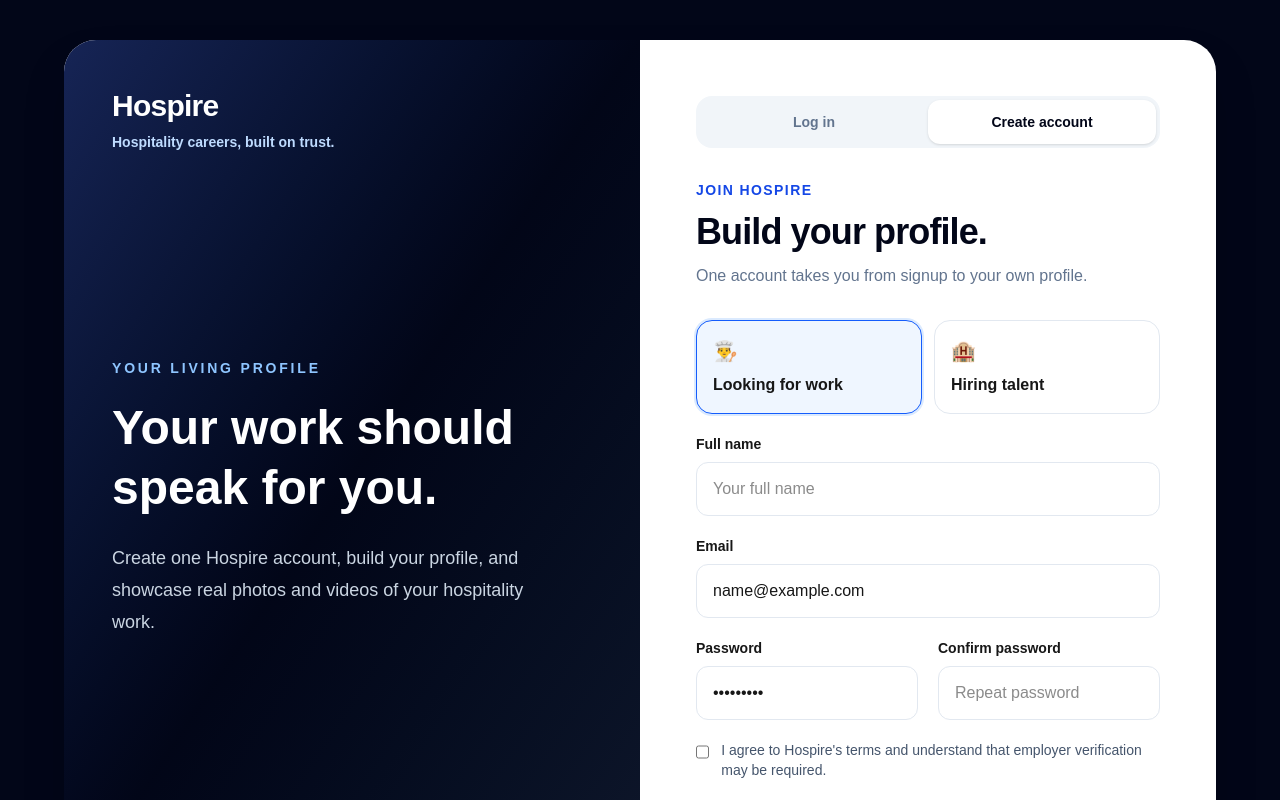
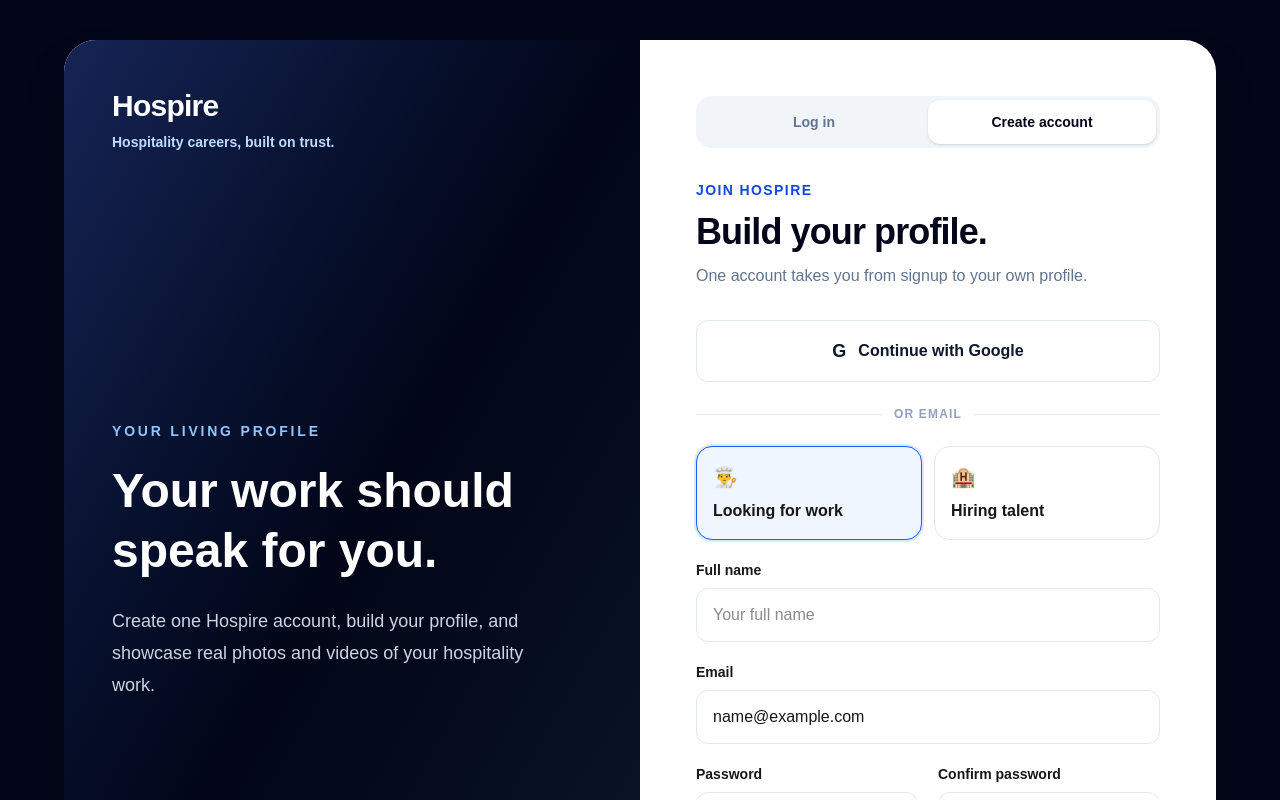
Before and after one commit to samayraa326-beep/hospire2, a Next.js app: page / in a window 1280 px wide. Both pictures are taken after typing "name@example.com", "Sample123" into the empty fields and a click on the button "Create account". Shown: the top 800 px of the page. Built offline with nearby package versions, Linux system fonts and the light colour scheme; no server answers.

Commit message:
Add Google sign-in to main auth page

```diff
--- a/app/page.tsx
+++ b/app/page.tsx
@@ -10,7 +10,6 @@
 export default function Home() {
   const router = useRouter();
   const supabase = createClient();
-
   const [mode, setMode] = useState<Mode>("login");
   const [role, setRole] = useState<Role>("candidate");
   const [name, setName] = useState("");
@@ -19,6 +18,7 @@
   const [confirmPassword, setConfirmPassword] = useState("");
   const [accepted, setAccepted] = useState(false);
   const [loading, setLoading] = useState(false);
+  const [googleLoading, setGoogleLoading] = useState(false);
   const [message, setMessage] = useState("");
   const [error, setError] = useState("");
 
@@ -26,6 +26,20 @@
     setMode(nextMode);
     setError("");
     setMessage("");
+  }
+
+  async function handleGoogle() {
+    setError("");
+    setMessage("");
+    setGoogleLoading(true);
+    const { error: oauthError } = await supabase.auth.signInWithOAuth({
+      provider: "google",
+      options: { redirectTo: `${window.location.origin}/onboarding` },
+    });
+    if (oauthError) {
+      setError(oauthError.message);
+      setGoogleLoading(false);
+    }
   }
 
   async function handleSubmit(event: FormEvent<HTMLFormElement>) {
@@ -40,18 +54,12 @@
         setLoading(false);
         return;
       }
-
-      const { error: loginError } = await supabase.auth.signInWithPassword({
-        email: email.trim(),
-        password,
-      });
-
+      const { error: loginError } = await supabase.auth.signInWithPassword({ email: email.trim(), password });
       if (loginError) {
         setError(loginError.message);
         setLoading(false);
         return;
       }
-
       router.push("/onboarding");
       router.refresh();
       return;
@@ -62,19 +70,16 @@
       setLoading(false);
       return;
     }
-
     if (password.length < 6) {
       setError("Password must be at least 6 characters.");
       setLoading(false);
       return;
     }
-
     if (password !== confirmPassword) {
       setError("Passwords do not match.");
       setLoading(false);
       return;
     }
-
     if (!accepted) {
       setError("Please accept the terms to continue.");
       setLoading(false);
@@ -86,22 +91,17 @@
       password,
       options: { data: { full_name: name.trim(), role } },
     });
-
     if (signUpError) {
       setError(signUpError.message);
       setLoading(false);
       return;
     }
-
     if (data.session) {
       router.push("/onboarding");
       router.refresh();
       return;
     }
-
-    setMessage(
-      "Account created. Check your email to confirm your account, then log in here."
-    );
+    setMessage("Account created. Check your email to confirm your account, then log in here.");
     setMode("login");
     setLoading(false);
   }
@@ -110,211 +110,49 @@
     <main className="min-h-screen bg-slate-950 px-5 py-8 sm:px-6 sm:py-10">
       <div className="mx-auto grid min-h-[calc(100vh-4rem)] max-w-6xl overflow-hidden rounded-[2rem] bg-white shadow-2xl lg:grid-cols-2">
         <section className="hidden bg-gradient-to-br from-blue-950 via-slate-950 to-slate-900 p-12 text-white lg:flex lg:flex-col lg:justify-between">
-          <div>
-            <div className="text-3xl font-black tracking-tight">Hospire</div>
-            <p className="mt-2 text-sm font-semibold text-blue-200">
-              Hospitality careers, built on trust.
-            </p>
-          </div>
-
-          <div>
-            <p className="text-sm font-bold uppercase tracking-[.2em] text-blue-300">
-              Your living profile
-            </p>
-            <h1 className="mt-5 text-5xl font-black leading-tight">
-              Your work should speak for you.
-            </h1>
-            <p className="mt-6 max-w-md text-lg leading-8 text-slate-300">
-              Create one Hospire account, build your profile, and showcase
-              real photos and videos of your hospitality work.
-            </p>
-          </div>
-
+          <div><div className="text-3xl font-black tracking-tight">Hospire</div><p className="mt-2 text-sm font-semibold text-blue-200">Hospitality careers, built on trust.</p></div>
+          <div><p className="text-sm font-bold uppercase tracking-[.2em] text-blue-300">Your living profile</p><h1 className="mt-5 text-5xl font-black leading-tight">Your work should speak for you.</h1><p className="mt-6 max-w-md text-lg leading-8 text-slate-300">Create one Hospire account, build your profile, and showcase real photos and videos of your hospitality work.</p></div>
           <p className="text-sm text-slate-500">Hospire MVP · 2026</p>
         </section>
 
         <section className="p-6 sm:p-10 lg:p-14">
-          <div className="mb-8 lg:hidden">
-            <div className="text-3xl font-black">Hospire</div>
-            <p className="mt-1 text-sm text-slate-500">
-              Hospitality careers, built on trust.
-            </p>
-          </div>
-
+          <div className="mb-8 lg:hidden"><div className="text-3xl font-black">Hospire</div><p className="mt-1 text-sm text-slate-500">Hospitality careers, built on trust.</p></div>
           <div className="mx-auto max-w-xl">
             <div className="flex rounded-2xl bg-slate-100 p-1">
-              <button
-                type="button"
-                onClick={() => switchMode("login")}
-                className={`flex-1 rounded-xl px-4 py-3 text-sm font-black transition ${
-                  mode === "login"
-                    ? "bg-white text-slate-950 shadow-sm"
-                    : "text-slate-500"
-                }`}
-              >
-                Log in
-              </button>
-              <button
-                type="button"
-                onClick={() => switchMode("signup")}
-                className={`flex-1 rounded-xl px-4 py-3 text-sm font-black transition ${
-                  mode === "signup"
-                    ? "bg-white text-slate-950 shadow-sm"
-                    : "text-slate-500"
-                }`}
-              >
-                Create account
-              </button>
+              <button type="button" onClick={() => switchMode("login")} className={`flex-1 rounded-xl px-4 py-3 text-sm font-black transition ${mode === "login" ? "bg-white text-slate-950 shadow-sm" : "text-slate-500"}`}>Log in</button>
+              <button type="button" onClick={() => switchMode("signup")} className={`flex-1 rounded-xl px-4 py-3 text-sm font-black transition ${mode === "signup" ? "bg-white text-slate-950 shadow-sm" : "text-slate-500"}`}>Create account</button>
             </div>
 
-            <p className="mt-8 text-sm font-bold uppercase tracking-widest text-blue-700">
-              {mode === "login" ? "Welcome back" : "Join Hospire"}
-            </p>
+            <p className="mt-8 text-sm font-bold uppercase tracking-widest text-blue-700">{mode === "login" ? "Welcome back" : "Join Hospire"}</p>
+            <h2 className="mt-3 text-4xl font-black tracking-tight text-slate-950">{mode === "login" ? "Continue your profile." : "Build your profile."}</h2>
+            <p className="mt-3 text-slate-500">{mode === "login" ? "Log in and continue where you left off." : "One account takes you from signup to your own profile."}</p>
 
-            <h2 className="mt-3 text-4xl font-black tracking-tight text-slate-950">
-              {mode === "login" ? "Continue your profile." : "Build your profile."}
-            </h2>
+            <button type="button" onClick={handleGoogle} disabled={googleLoading} className="mt-8 flex w-full items-center justify-center gap-3 rounded-xl border border-slate-200 px-5 py-4 font-black text-slate-900 transition hover:border-slate-300 hover:bg-slate-50 disabled:opacity-60">
+              <span className="text-lg font-black">G</span>{googleLoading ? "Connecting to Google..." : "Continue with Google"}
+            </button>
+            <div className="my-6 flex items-center gap-3"><div className="h-px flex-1 bg-slate-200" /><span className="text-xs font-bold uppercase tracking-widest text-slate-400">or email</span><div className="h-px flex-1 bg-slate-200" /></div>
 
-            <p className="mt-3 text-slate-500">
-              {mode === "login"
-                ? "Log in and continue where you left off."
-                : "One account takes you from signup to your own profile."}
-            </p>
+            <form onSubmit={handleSubmit} className="space-y-5">
+              {mode === "signup" && <>
+                <div className="grid gap-3 sm:grid-cols-2">
+                  <button type="button" onClick={() => setRole("candidate")} className={`rounded-2xl border p-4 text-left transition ${role === "candidate" ? "border-blue-600 bg-blue-50 ring-2 ring-blue-100" : "border-slate-200"}`}><span className="text-xl">👨‍🍳</span><span className="mt-2 block font-black">Looking for work</span></button>
+                  <button type="button" onClick={() => setRole("employer")} className={`rounded-2xl border p-4 text-left transition ${role === "employer" ? "border-blue-600 bg-blue-50 ring-2 ring-blue-100" : "border-slate-200"}`}><span className="text-xl">🏨</span><span className="mt-2 block font-black">Hiring talent</span></button>
+                </div>
+                <label className="block"><span className="mb-2 block text-sm font-bold">Full name</span><input value={name} onChange={(e) => setName(e.target.value)} required className="w-full rounded-xl border border-slate-200 px-4 py-3.5 outline-none focus:border-blue-600 focus:ring-4 focus:ring-blue-50" placeholder="Your full name" /></label>
+              </>}
 
-            <form onSubmit={handleSubmit} className="mt-8 space-y-5">
-              {mode === "signup" && (
-                <>
-                  <div className="grid gap-3 sm:grid-cols-2">
-                    <button
-                      type="button"
-                      onClick={() => setRole("candidate")}
-                      className={`rounded-2xl border p-4 text-left transition ${
-                        role === "candidate"
-                          ? "border-blue-600 bg-blue-50 ring-2 ring-blue-100"
-                          : "border-slate-200"
-                      }`}
-                    >
-                      <span className="text-xl">👨‍🍳</span>
-                      <span className="mt-2 block font-black">Looking for work</span>
-                    </button>
-                    <button
-                      type="button"
-                      onClick={() => setRole("employer")}
-                      className={`rounded-2xl border p-4 text-left transition ${
-                        role === "employer"
-                          ? "border-blue-600 bg-blue-50 ring-2 ring-blue-100"
-                          : "border-slate-200"
-                      }`}
-                    >
-                      <span className="text-xl">🏨</span>
-                      <span className="mt-2 block font-black">Hiring talent</span>
-                    </button>
-                  </div>
-
-                  <label className="block">
-                    <span className="mb-2 block text-sm font-bold">Full name</span>
-                    <input
-                      value={name}
-                      onChange={(e) => setName(e.target.value)}
-                      required
-                      className="w-full rounded-xl border border-slate-200 px-4 py-3.5 outline-none focus:border-blue-600 focus:ring-4 focus:ring-blue-50"
-                      placeholder="Your full name"
-                    />
-                  </label>
-                </>
-              )}
-
-              <label className="block">
-                <span className="mb-2 block text-sm font-bold">Email</span>
-                <input
-                  type="email"
-                  value={email}
-                  onChange={(e) => setEmail(e.target.value)}
-                  required
-                  autoComplete="email"
-                  className="w-full rounded-xl border border-slate-200 px-4 py-3.5 outline-none focus:border-blue-600 focus:ring-4 focus:ring-blue-50"
-                  placeholder="you@example.com"
-                />
-              </label>
-
+              <label className="block"><span className="mb-2 block text-sm font-bold">Email</span><input type="email" value={email} onChange={(e) => setEmail(e.target.value)} required autoComplete="email" className="w-full rounded-xl border border-slate-200 px-4 py-3.5 outline-none focus:border-blue-600 focus:ring-4 focus:ring-blue-50" placeholder="you@example.com" /></label>
               <div className={mode === "signup" ? "grid gap-5 sm:grid-cols-2" : ""}>
-                <label className="block">
-                  <span className="mb-2 block text-sm font-bold">Password</span>
-                  <input
-                    type="password"
-                    value={password}
-                    onChange={(e) => setPassword(e.target.value)}
-                    required
-                    autoComplete={mode === "login" ? "current-password" : "new-password"}
-                    className="w-full rounded-xl border border-slate-200 px-4 py-3.5 outline-none focus:border-blue-600 focus:ring-4 focus:ring-blue-50"
-                    placeholder={mode === "login" ? "Your password" : "Minimum 6 characters"}
-                  />
-                </label>
-
-                {mode === "signup" && (
-                  <label className="block">
-                    <span className="mb-2 block text-sm font-bold">Confirm password</span>
-                    <input
-                      type="password"
-                      value={confirmPassword}
-                      onChange={(e) => setConfirmPassword(e.target.value)}
-                      required
-                      autoComplete="new-password"
-                      className="w-full rounded-xl border border-slate-200 px-4 py-3.5 outline-none focus:border-blue-600 focus:ring-4 focus:ring-blue-50"
-                      placeholder="Repeat password"
-                    />
-                  </label>
-                )}
+                <label className="block"><span className="mb-2 block text-sm font-bold">Password</span><input type="password" value={password} onChange={(e) => setPassword(e.target.value)} required autoComplete={mode === "login" ? "current-password" : "new-password"} className="w-full rounded-xl border border-slate-200 px-4 py-3.5 outline-none focus:border-blue-600 focus:ring-4 focus:ring-blue-50" placeholder={mode === "login" ? "Your password" : "Minimum 6 characters"} /></label>
+                {mode === "signup" && <label className="block"><span className="mb-2 block text-sm font-bold">Confirm password</span><input type="password" value={confirmPassword} onChange={(e) => setConfirmPassword(e.target.value)} required autoComplete="new-password" className="w-full rounded-xl border border-slate-200 px-4 py-3.5 outline-none focus:border-blue-600 focus:ring-4 focus:ring-blue-50" placeholder="Repeat password" /></label>}
               </div>
-
-              {mode === "signup" && (
-                <label className="flex gap-3 text-sm text-slate-600">
-                  <input
-                    type="checkbox"
-                    checked={accepted}
-                    onChange={(e) => setAccepted(e.target.checked)}
-                    className="mt-1 h-4 w-4"
-                  />
-                  I agree to Hospire&apos;s terms and understand that employer verification may be required.
-                </label>
-              )}
-
-              {error && (
-                <div className="rounded-xl bg-red-50 px-4 py-3 text-sm font-semibold text-red-700">
-                  {error}
-                </div>
-              )}
-
-              {message && (
-                <div className="rounded-xl bg-green-50 px-4 py-3 text-sm font-semibold text-green-700">
-                  {message}
-                </div>
-              )}
-
-              <button
-                type="submit"
-                disabled={loading}
-                className="w-full rounded-xl bg-blue-700 px-5 py-4 font-black text-white transition hover:bg-blue-800 disabled:cursor-not-allowed disabled:opacity-60"
-              >
-                {loading
-                  ? mode === "login"
-                    ? "Logging in..."
-                    : "Creating account..."
-                  : mode === "login"
-                    ? "Log in & open my profile"
-                    : "Create account & build my profile"}
-              </button>
+              {mode === "signup" && <label className="flex gap-3 text-sm text-slate-600"><input type="checkbox" checked={accepted} onChange={(e) => setAccepted(e.target.checked)} className="mt-1 h-4 w-4" />I agree to Hospire&apos;s terms and understand that employer verification may be required.</label>}
+              {error && <div className="rounded-xl bg-red-50 px-4 py-3 text-sm font-semibold text-red-700">{error}</div>}
+              {message && <div className="rounded-xl bg-green-50 px-4 py-3 text-sm font-semibold text-green-700">{message}</div>}
+              <button type="submit" disabled={loading} className="w-full rounded-xl bg-blue-700 px-5 py-4 font-black text-white transition hover:bg-blue-800 disabled:cursor-not-allowed disabled:opacity-60">{loading ? mode === "login" ? "Logging in..." : "Creating account..." : mode === "login" ? "Log in & open my profile" : "Create account & build my profile"}</button>
             </form>
 
-            {mode === "login" && (
-              <button
-                type="button"
-                className="mt-5 block w-full text-sm font-bold text-blue-700 hover:text-blue-800"
-                onClick={() => setMessage("Password reset will be available soon.")}
-              >
-                Forgot password?
-              </button>
-            )}
+            {mode === "login" && <button type="button" className="mt-5 block w-full text-sm font-bold text-blue-700 hover:text-blue-800" onClick={() => router.push("/login")}>Forgot password?</button>}
           </div>
         </section>
       </div>
```
